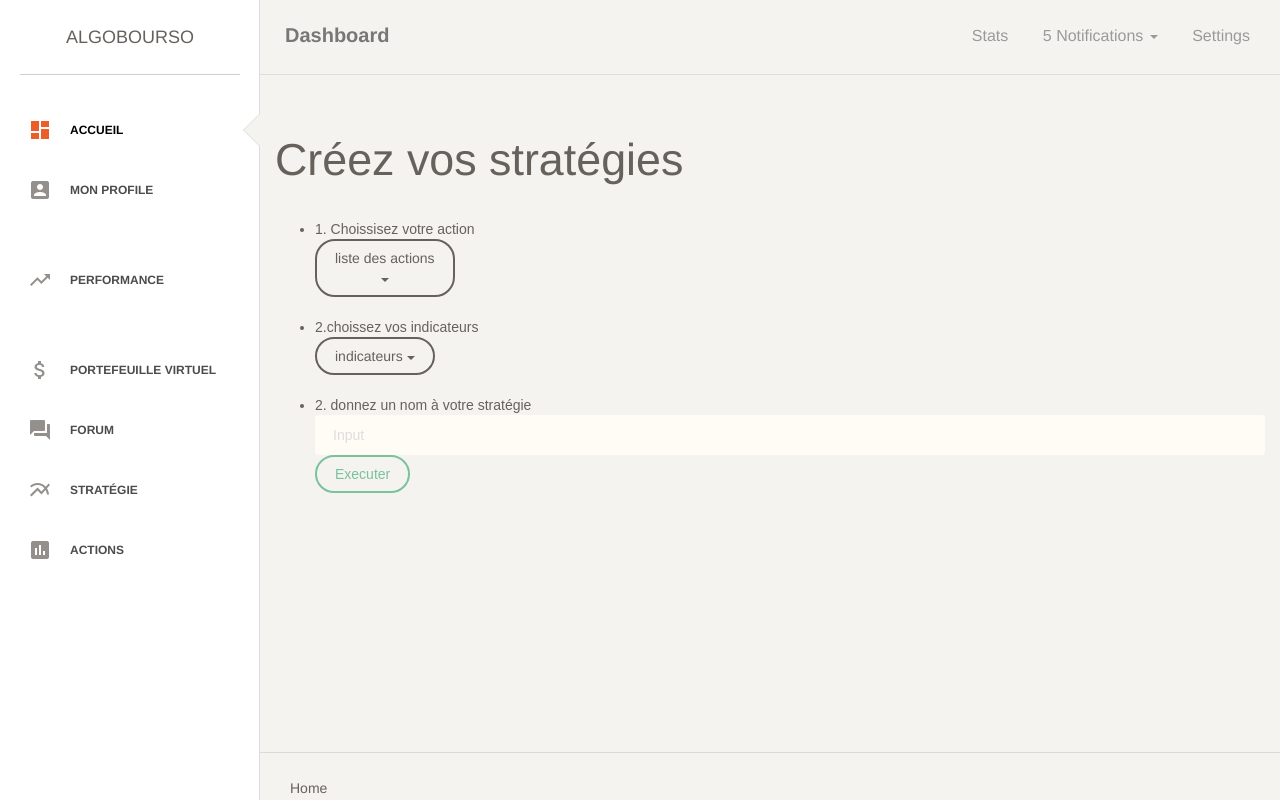
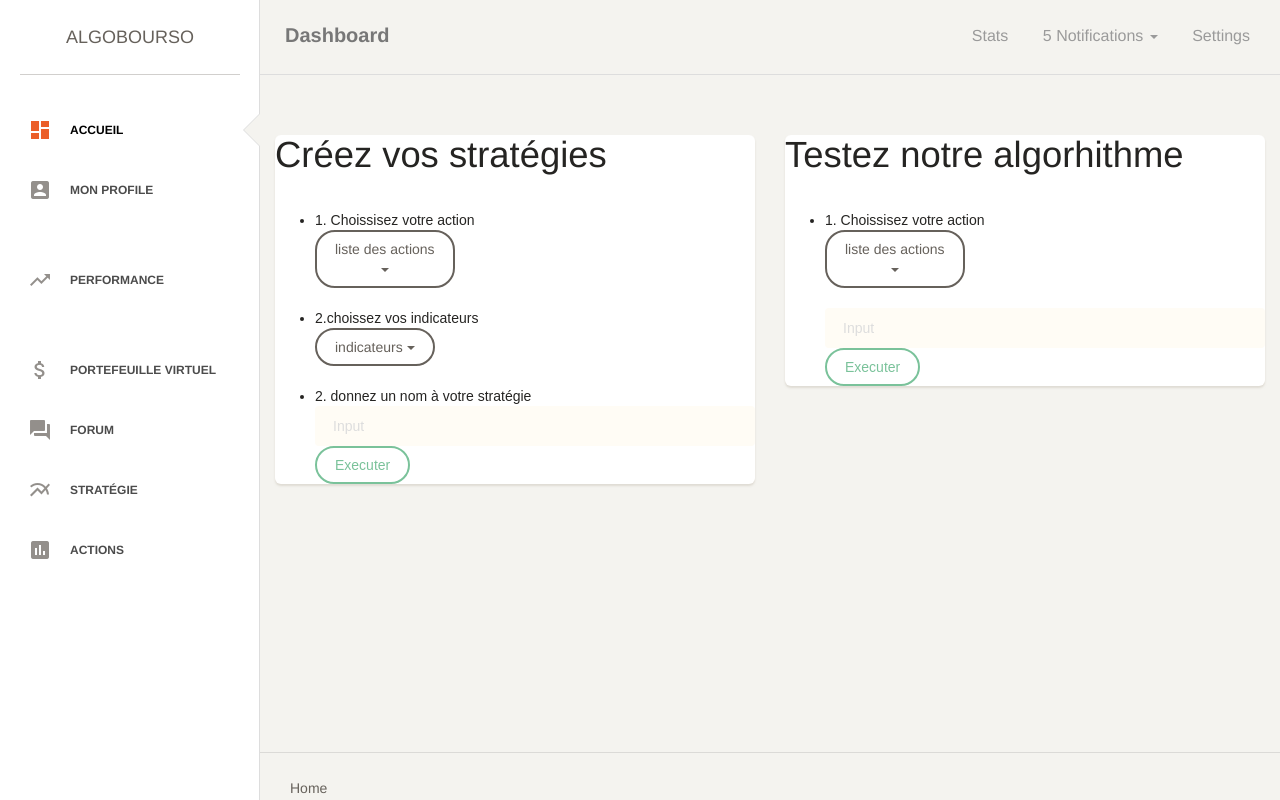
Before and after one commit to mamos2/algobourso5, a Django app: page /strategies/ in a window 1280 px wide. Run offline with Django 3.2, Linux system fonts and the light colour scheme; some libraries are stand-ins or nearby versions.

Commit message:
app algobourso

```diff
--- a/algobourso/templates/layouts/default.html
+++ b/algobourso/templates/layouts/default.html
@@ -23,8 +23,6 @@
     <!--  Notifications Plugin    -->
     <script src="{% static 'js/bootstrap-notify.js' %}"></script>
 
-    <!--  Google Maps Plugin    -->
-    <script type="text/javascript" src="https://maps.googleapis.com/maps/api/js"></script>
 
     <!-- Paper Dashboard Core javascript and methods for Demo purpose -->
 	<script src="{% static 'js/paper-dashboard.js' %}"></script>
@@ -33,8 +31,6 @@
 
 	 <script src="{% static 'js/bootstrap-notify.js' %}"></script>
 
-    <!--  Google Maps Plugin    -->
-    <script type="text/javascript" src="https://maps.googleapis.com/maps/api/js"></script>
 
     <!-- Paper Dashboard Core javascript and methods for Demo purpose -->
     <script src="{% static 'js/paper-dashboard.js' %}"></script>
--- a/algobourso/templates/pages/strategies.html
+++ b/algobourso/templates/pages/strategies.html
@@ -1,7 +1,10 @@
 {% extends 'layouts/default.html' %}
 {% block body %}
     {% block container_page %}
-        <h1>Créez vos stratégies</h1>
+        <div class="row">
+                    <div class="col-md-6">
+                        <div class="card">
+                          <h2>Créez vos stratégies</h2>
         <br>
         <ul>
             <li>1. Choissisez votre action</li>
@@ -50,6 +53,46 @@
                 <button class="btn btn-success">Executer</button>
             </div>
         </ul>
+                        </div>
+                    </div>
+                    <div class="col-md-6">
+                        <div class="card ">
+                           <h2>Testez notre algorhithme</h2>
+        <br>
+        <ul>
+            <li>1. Choissisez votre action</li>
+
+            <div class="dropdown">
+                <a href="#" class="btn dropdown-toggle" data-toggle="dropdown">
+                    liste des actions
+                    <br>
+                    <b class="caret"></b>
+                </a>
+                <ul class="dropdown-menu">
+                    <li><a href="#paper">cac40</a></li>
+                    <li><a href="#paper">axa</a></li>
+                    <li><a href="#paper">bnp</a></li>
+                    <li class="divider"></li>
+                    <li><a href="#paper">total</a></li>
+                    <li class="divider"></li>
+                    <li><a href="#paper">vivendi</a></li>
+                </ul>
+            </div>
+
+
+            <br>
+
+
+            <div class="form-group">
+
+                <input type="text" value="" placeholder="Input" class="form-control" />
+                <button class="btn btn-success">Executer</button>
+            </div>
+        </ul>
+                        </div>
+                    </div>
+                </div>
+
 
     {% endblock container_page %}
 {% endblock %}
```
